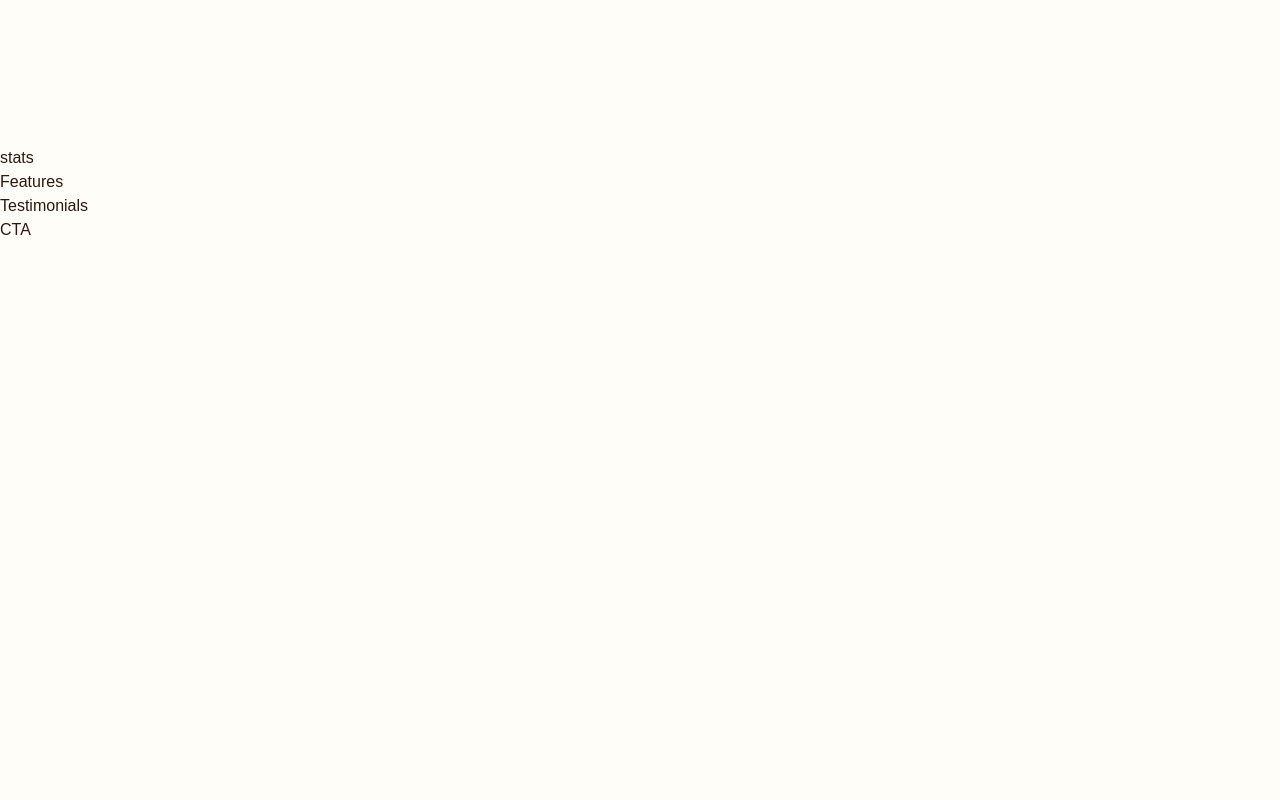
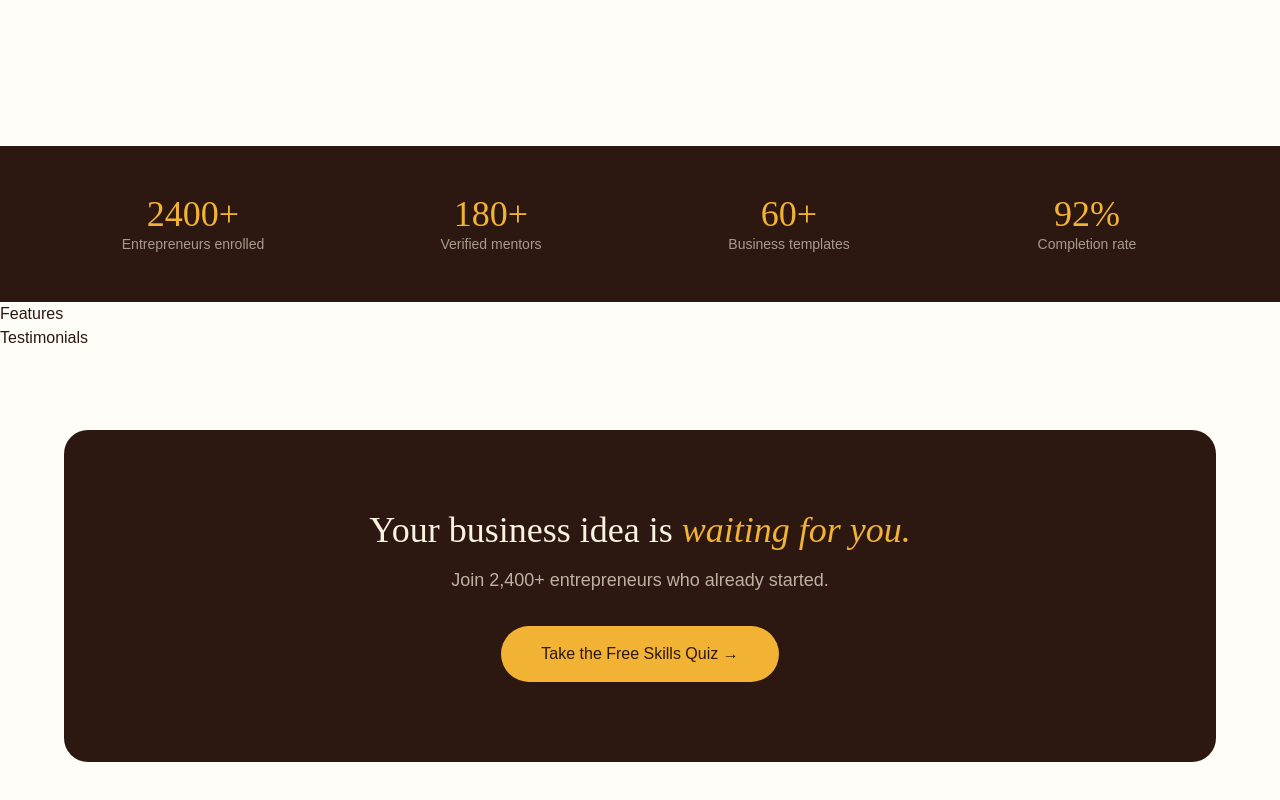
Before and after one commit to shrwn08/skill_hub, a React (Vite) app: page / in a window 1280 px wide. Shown: the part 654-1454 px from the top of the page. Before the commit the page ends 896 px from the top, so only its background shows below. Built offline with nearby package versions, Linux system fonts and the light colour scheme.

Commit message:
feat: add cta section

```diff
--- a/src/components/CTA.jsx
+++ b/src/components/CTA.jsx
@@ -1,9 +1,24 @@
-import React from 'react'
+import React from "react";
 
 const CTA = () => {
   return (
-    <div>CTA</div>
+    <div className="bg-(--soil) text-center mx-4 sm:mx-8 md:mx-16 my-12 md:my-20 rounded-3xl py-12 sm:py-16 md:py-20 px-6 sm:px-8 md:px-10">
+
+      <h2 className="font-[Fraunces] text-3xl sm:text-3xl md:text-4xl lg:text-4xl text-(--cream) mb-4">
+        Your business idea is
+        <em className="italic text-(--gold)"> waiting for you.</em>
+      </h2>
+
+      <p className="text-(--cream)/70 text-base sm:text-base md:text-lg mb-8">
+        Join 2,400+ entrepreneurs who already started.
+      </p>
+
+      <button className="bg-(--gold) text-(--soil) px-6 sm:px-8 md:px-10 py-3 sm:py-4 md:py-4 rounded-full text-sm sm:text-base md:text-base">
+        Take the Free Skills Quiz →
+      </button>
+
+    </div>
   )
 }
 
-export default CTA
+export default CTA;
--- a/src/components/stats.jsx
+++ b/src/components/stats.jsx
@@ -1,9 +1,31 @@
-import React from 'react'
+import React from "react";
 
 const Stats = () => {
   return (
-    <div>stats</div>
+    <div className="bg-(--soil) text-(--cream) grid grid-cols-1 sm:grid-cols-2 lg:grid-cols-4 gap-10 px-6 md:px-10 lg:px-16 py-12 text-center">
+
+      <div>
+        <h3 className="font-[Fraunces] text-3xl md:text-4xl text-(--gold)">2400+</h3>
+        <p className="text-sm opacity-60">Entrepreneurs enrolled</p>
+      </div>
+
+      <div>
+        <h3 className="font-[Fraunces] text-3xl md:text-4xl text-(--gold)">180+</h3>
+        <p className="text-sm opacity-60">Verified mentors</p>
+      </div>
+
+      <div>
+        <h3 className="font-[Fraunces] text-3xl md:text-4xl text-(--gold)">60+</h3>
+        <p className="text-sm opacity-60">Business templates</p>
+      </div>
+
+      <div>
+        <h3 className="font-[Fraunces] text-3xl md:text-4xl text-(--gold)">92%</h3>
+        <p className="text-sm opacity-60">Completion rate</p>
+      </div>
+
+    </div>
   )
 }
 
-export default Stats
+export default Stats;
```
